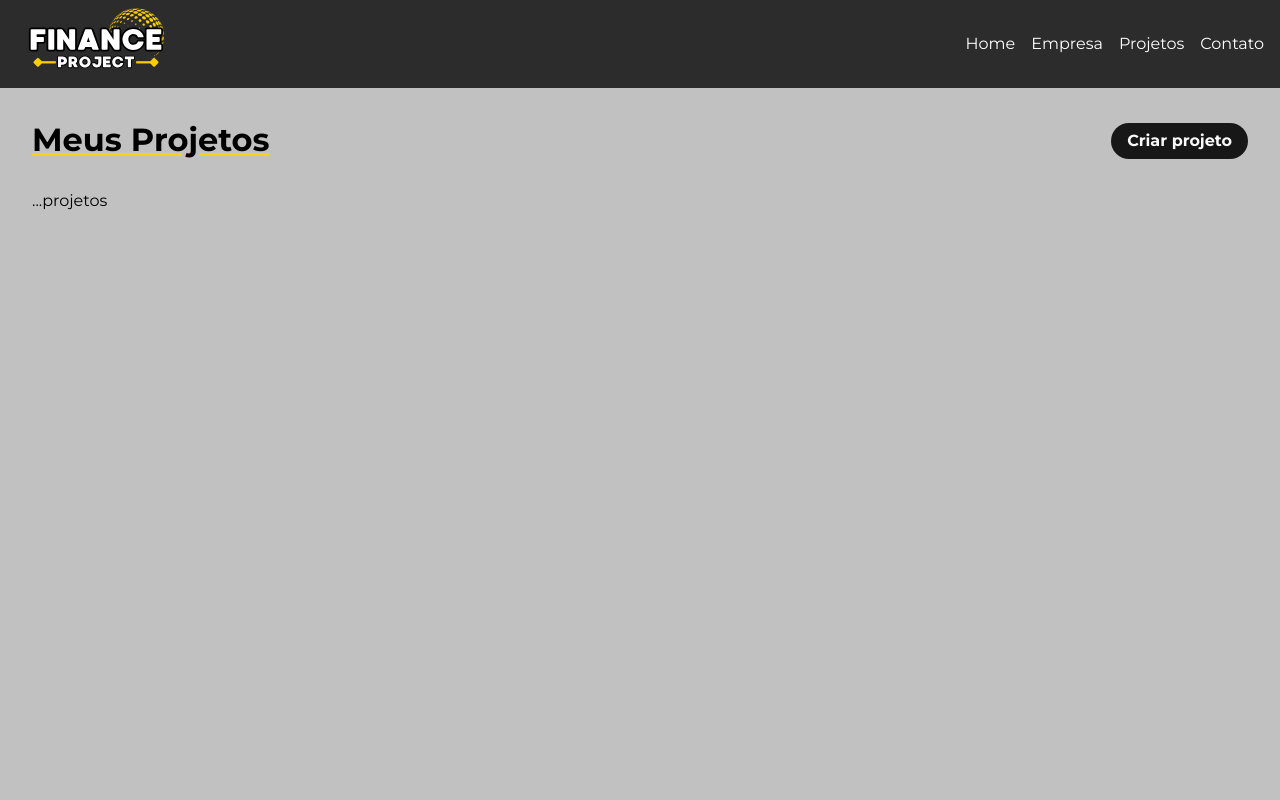
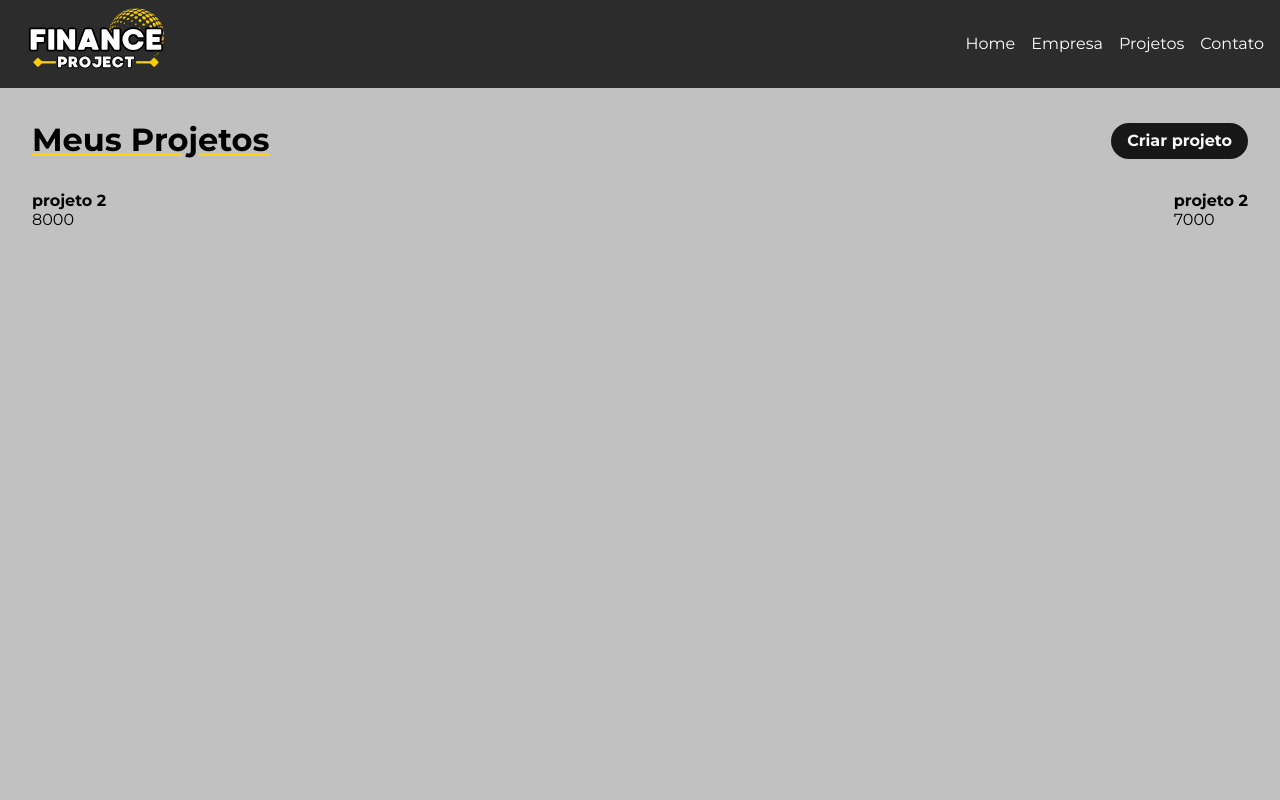
Before and after one commit to GSBarros17/pagina-react, a React (Create React App) app: page /Projects in a window 1280 px wide. Shown: the top 800 px of the page. Built offline with nearby package versions, Linux system fonts and the light colour scheme; data requests are answered from the project's data file; the HTML template or start-up script is replaced by a standard one.

Commit message:
add a log de prog para retornar os dados do db

```diff
--- a/db.json
+++ b/db.json
@@ -2,7 +2,7 @@
   "projects": [
     {
       "Name_project": "projeto 2",
-      "Value-project": "8000",
+      "Value_project": "8000",
       "category": {
         "id": "4",
         "name": "Planejamento"
@@ -13,7 +13,7 @@
     },
     {
       "Name_project": "projeto 2",
-      "Value-project": "7000",
+      "Value_project": "7000",
       "category": {
         "id": "3",
         "name": "Design"
@@ -21,16 +21,6 @@
       "cost": 0,
       "service": [],
       "id": 2
-    },
-    {
-      "cost": 0,
-      "service": [],
-      "id": 3
-    },
-    {
-      "cost": 0,
-      "service": [],
-      "id": 4
     }
   ],
   "categories": [
--- a/src/components/pages/Projects.js
+++ b/src/components/pages/Projects.js
@@ -1,17 +1,35 @@
+import { useState, useEffect} from "react"
 import { useLocation } from "react-router-dom"
 import styles from "./Projects.module.css"
 import Message from "../layout/Message"
 import LinkButton from "../layout/LinkButton"
 import Container from "../layout/Container"
+import Cards from "../project/Cards"
 
 
 export default function Projects(){
+
+    const [projects, setProjects] = useState([])
 
     const location = useLocation()
     let text = ''
     if (location.state){
         text = location.state.text
     }
+
+    useEffect(()=> {
+        fetch('http://localhost:5000/projects', {
+        method: 'GET',
+        headers: {
+            'Content-Type': 'application/json',
+        }
+    })
+        .then((resp) => resp.json())
+        .then((data) => {
+            setProjects(data)
+        })
+        .catch((err) => console.log(err))
+    }, [])
 
     return (
         <div className={styles.projectsContainer}>
@@ -21,7 +39,14 @@ export default function Projects(){
             </div>
             {text && <Message type="success" textMsg={text} />}
             <Container customClass="start">
-                <p>...projetos</p>
+                {projects.length > 0 &&
+                    projects.map((project) =>
+                    <Cards
+                        name={project.Name_project}
+                        budget={project.Value_project}
+
+                    />
+                )}
             </Container>
         </div>
     )
--- a/src/components/project/Cards.js
+++ b/src/components/project/Cards.js
@@ -0,0 +1,16 @@
+import styles from "./Cards.module.css"
+import { BsPencil, BsFillTrashFill } from "react-icons/bs"
+
+export default function Cards({id, name, budget, category, handleRemove}){
+    return(
+        <div>
+            <div>
+                <h4>{name}</h4>
+            </div>
+            <div>
+                <p>{budget}</p>
+            </div>
+        </div>
+
+    )
+}
--- a/src/components/project/ProjectForm.js
+++ b/src/components/project/ProjectForm.js
@@ -51,12 +51,12 @@ export default function ProjectForm({handleSubmit, projectData}){
               <Input
                 type="number"
                 text="Valor total do projeto:"
-                name="Value-project"
+                name="Value_project"
                 placeholder="Digite o valor total do projeto"
                 handleOnChange={handleChange}
               />
               <Select
-                name="Category-id"
+                name="Category_id"
                 text="Selecione a categoria"
                 options={categories}
                 handleOnChange={handleSelect}
```
